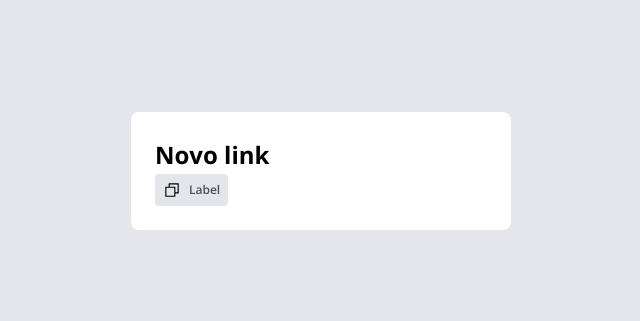
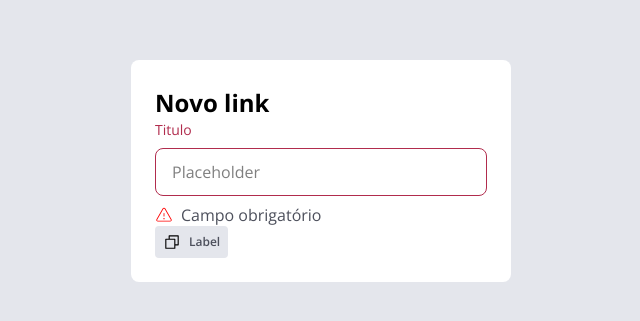
Before and after one commit to AurinoJunior/Brev.ly, a React (Vite) app in the folder web/: page / in a window 1280 px wide. Shown: the part 229-550 px from the top of the page, without its empty margins (319-959 px from the left). Built offline with nearby package versions, Linux system fonts and the light colour scheme.

Commit message:
feat: create input component

```diff
--- a/web/src/App.tsx
+++ b/web/src/App.tsx
@@ -1,4 +1,5 @@
 import { Button } from "./components/ui/Button"
+import { Input } from "./components/ui/Input"
 
 export const App = () => {
   return (
@@ -6,6 +7,12 @@ export const App = () => {
       <div className="flex flex-col items-center justify-center h-full px-3">
         <div className="bg-white p-6 rounded-lg w-full max-w-[380px]">
           <h2 className="text-lg font-bold">Novo link</h2>
+          <Input
+            label="Titulo"
+            name="title"
+            placeholder="Placeholder"
+            errorMessage="Campo obrigatório"
+          />
           <Button variant="icon" icon="copy">
             Label
           </Button>
--- /dev/null
+++ b/web/src/components/ui/Input.tsx
@@ -0,0 +1,44 @@
+import {
+  Description,
+  Field,
+  Input as HeadlessInput,
+  Label,
+} from "@headlessui/react"
+import { Icon } from "./Icon"
+
+interface InputProps {
+  label: string
+  name: string
+  placeholder?: string
+  errorMessage?: string
+}
+
+export const Input = ({
+  label,
+  name,
+  placeholder,
+  errorMessage,
+}: InputProps) => {
+  return (
+    <Field className="group">
+      <Label
+        className="block text-xs text-gray-500 group-focus-within:text-blue-base group-focus-within:font-semibold data-[error='true']:text-danger"
+        data-error={!!errorMessage}
+      >
+        {label}
+      </Label>
+      <HeadlessInput
+        className="w-full mt-2 block p-4 h-[48px] rounded-lg border border-gray-300 focus:border-blue-base focus:border-2 data-[error='true']:border-danger focus-visible:outline-0"
+        name={name}
+        placeholder={placeholder}
+        data-error={!!errorMessage}
+      />
+      {errorMessage && (
+        <Description className="flex items-center gap-2 mt-2 text-sm text-gray-500 ">
+          <Icon name="warning" size={18} color="red" />
+          {errorMessage}
+        </Description>
+      )}
+    </Field>
+  )
+}
```
